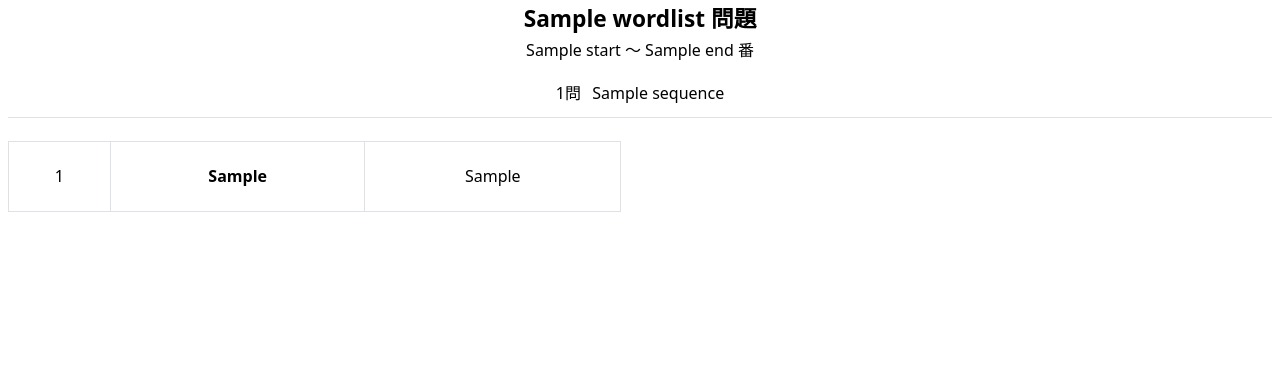
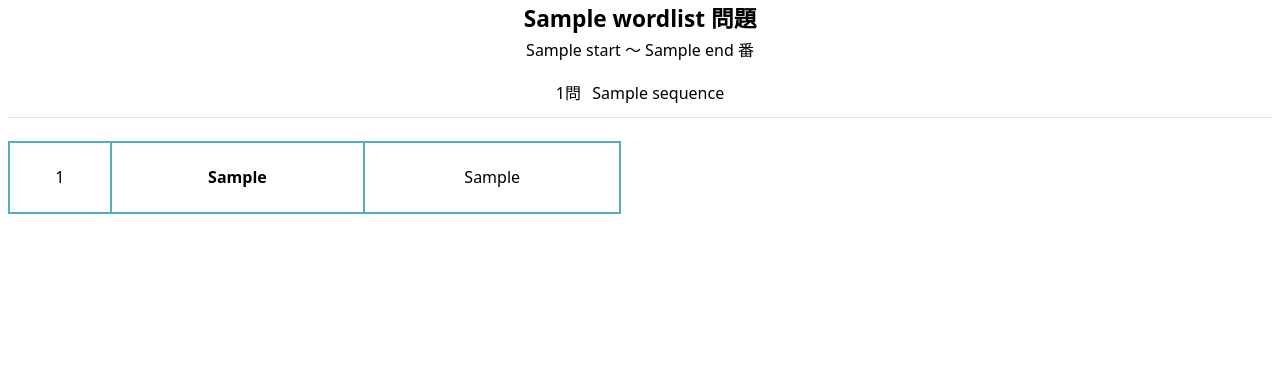
Before and after one commit to magu1436/TestCreator, a Django app: template quiz/templates/quiz/quiz.html in a window 1280 px wide. Shown: the top 378 px of the page. Run offline with Django 5.2, Linux system fonts and the light colour scheme; tables that the repository leaves empty hold one stand-in row (values such as "Sample post"); the template is opened without the code that fills it: values that come from a table or form of the project are taken from there, most other values are stand-ins (such as "Sample title", 1, 10 or a date in 2020).

Commit message:
単語テスト用のCSSファイルに以下の変更を実施. * 枠線を太くして色を変更し, 印刷時に消えづらくした * 左右のマージンを1mm減らして少しだけ回答欄の幅を確保

```diff
--- a/quiz/static/quiz/css/quiz.css
+++ b/quiz/static/quiz/css/quiz.css
@@ -1,7 +1,7 @@
 /* ----------- ページ設定 ----------- */
 @page {
   size: A4 portrait;
-  margin: 14mm 5mm 16mm 5mm; /* 上右下左 */
+  margin: 14mm 4mm 16mm 4mm; /* 上右下左 */
 }
 
 html, body {
@@ -69,7 +69,7 @@ html, body {
 /* 行＝1語。列途中やページ途中で折れにくくする */
 .row {
   break-inside: avoid;      /* 列分割の途中改行を抑止 */
-  border: 1px solid #dee2e6;
+  border: 2px solid #53afbd;
 }
 /* カード間の余白。境界を連続させたい場合は 0 に */
 .row + .row { margin-top: -1px; }
@@ -79,7 +79,7 @@ html, body {
 
 .cell {
     padding: 7mm 2mm;
-    border-right: 1px solid #dee2e6;
+    border-right: 2px solid #53afbd;
     box-sizing: border-box;
     display: flex;
     align-items: center;
```
